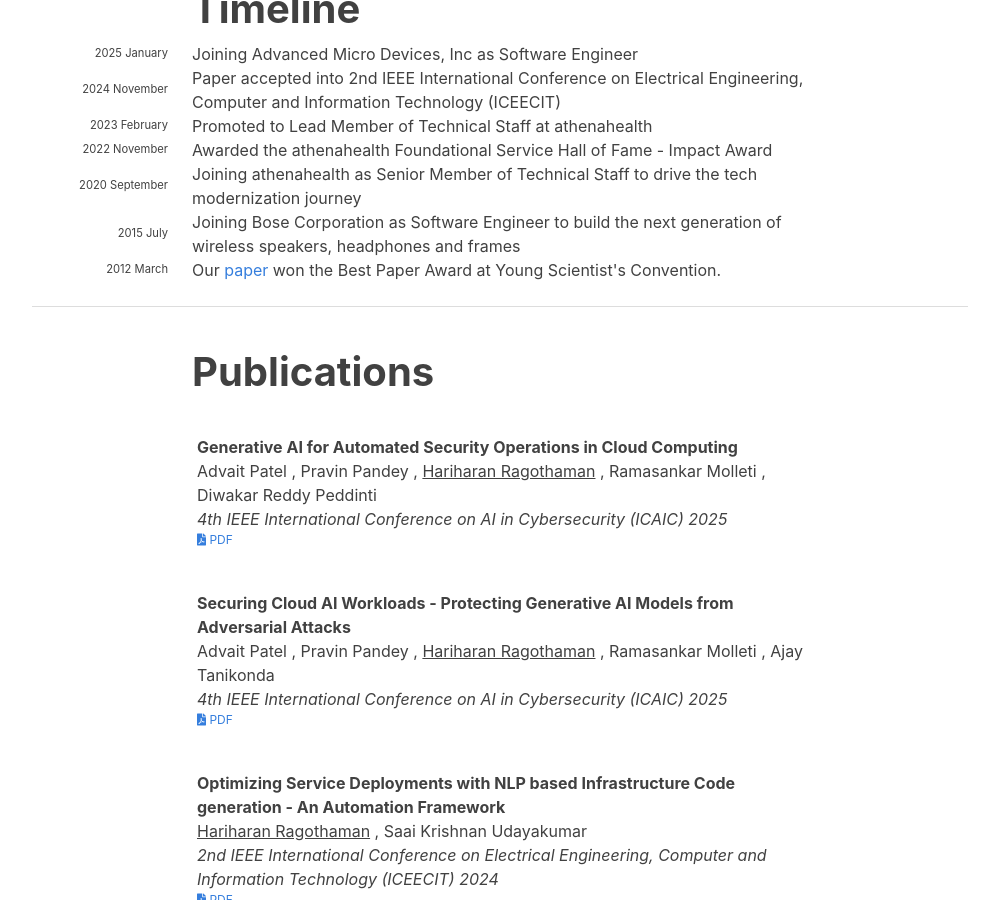
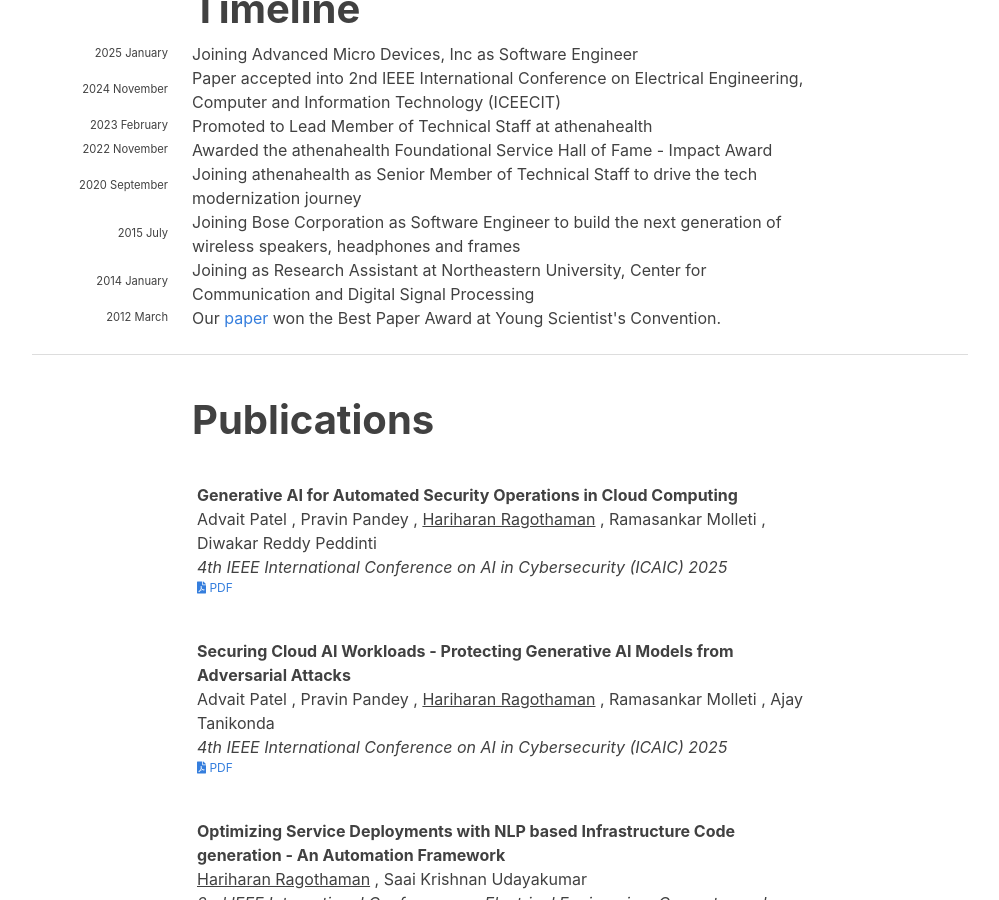
Before and after one commit to hariharanragothaman/hariharanragothaman.github.io, a Jekyll site: the page built from index.md, in a window 1280 px wide and 900 px high, scrolled down 844 px. Shown: the whole window, without its empty margins (140-1139 px from the left). Built offline with Jekyll 4.4.1, drawn with Linux system fonts in a browser that asks for light colours; nearby versions of some CDN libraries; some web fonts are replaced.

Commit message:
Polishes and Updates

```diff
--- a/_data/news.yaml
+++ b/_data/news.yaml
@@ -22,6 +22,10 @@
   year-extra: July
   description: Joining Bose Corporation as Software Engineer to build the next generation of wireless speakers, headphones and frames
 
+- year: 2014
+  year-extra: January
+  description: Joining as Research Assistant at Northeastern University, Center for Communication and Digital Signal Processing
+
 - year: 2012
   year-extra: March
   description: Our <a href="https://arxiv.org/pdf/2411.16016">paper</a> won the Best Paper Award at Young Scientist's Convention.
```
